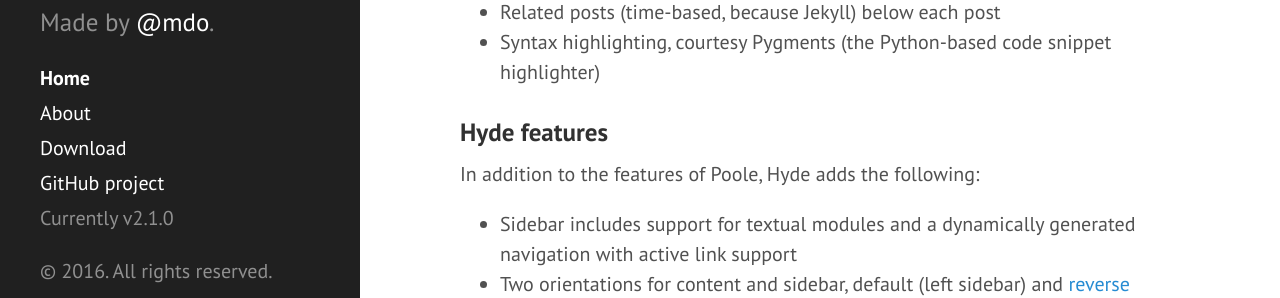
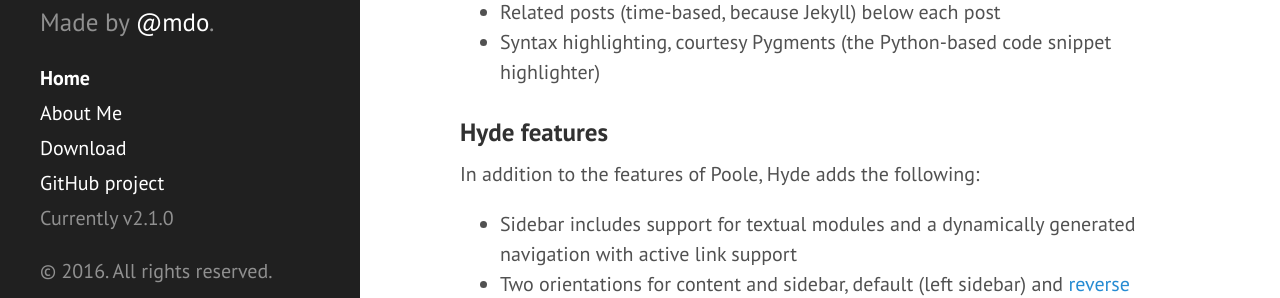
Before and after one commit to LarryLuTW/larrylutw.github.io, a Jekyll site: the page built from index.html, in a window 1280 px wide. Shown: the part 574-872 px from the top of the page. Built offline with Jekyll 4.4.1, drawn with Linux system fonts in a browser that asks for light colours; Markdown is read by kramdown in place of the engine named in the settings; the list of posts is cut into pages by our own code.

```diff
--- a/about.md
+++ b/about.md
@@ -1,9 +1,9 @@
 ---
 layout: page
-title: About
+title: About Me
 ---
 
-![](https://avatars0.githubusercontent.com/u/10403741?v=3&s=200)
+![](https://avatars0.githubusercontent.com/u/10403741?v=3&s=300)
 <p class="message">
 我是盧承億，英文名字 Larry<br>
 我是一個程式人，從 2016 年 6 月開始寫技術文章還有自己的學習心得，文章內容如果有誤的請大家寄信跟我說，如果想跟我討論什麼東西也可以寄信給我，我很喜歡跟別人討論~
```
Also changed, not shown: 7 other files.
